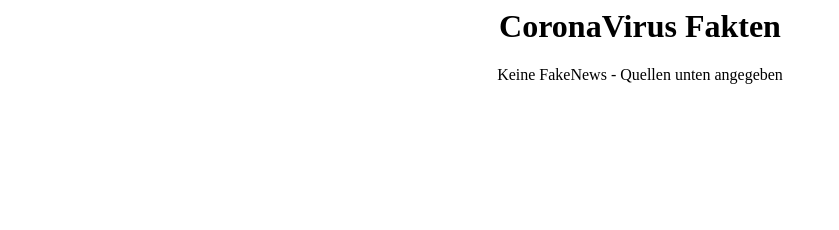
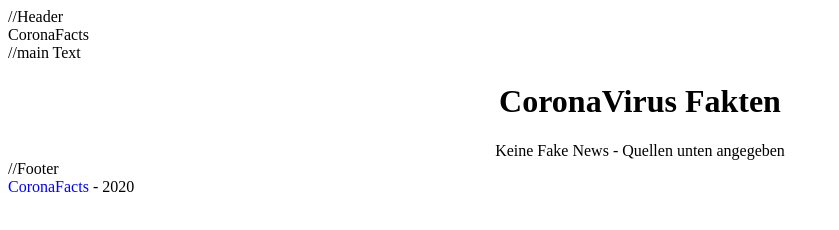
Before and after one commit to LPTP1Dev/coronafacts, a plain HTML site: page index.html in a window 1280 px wide. Shown: the whole page, without its empty margins (0-839 px from the left). Drawn offline with Linux system fonts and the light colour scheme.

Commit message:
Header & Footer
Header & Footer added

```diff
--- a/index.html
+++ b/index.html
@@ -1,15 +1,28 @@
+ <!DOCTYPE html>
+
 <html>
-<head>
-<title>
-CoronaVirus COVID-19 Fakten
-</title>
+  <head>
+      <title>CoronaVirus COVID-19 Fakten</title>
+      <link rel="stylesheet" type="text/css" href="style.css">
+  </head>
 
-<center>
-<h1> CoronaVirus Fakten</h1>
-<a> Keine FakeNews - Quellen unten angegeben</a>
-</center>
+  <body>
+    //Header
+    <header class="header">
+      <span>CoronaFacts</span>
+    </header>
 
-</head>
+    //main Text
+    <div class="main">
+      <center>
+      <h1> CoronaVirus Fakten</h1>
+      <a> Keine Fake News - Quellen unten angegeben</a>
+      </center>
 
+      //Footer
+    <footer id="footer">
+      <a style="color: #0000ff;">CoronaFacts</a> - <script>document.write(new Date().getFullYear());</script>
+    </footer>
+  </body>
 
 </html>
```
